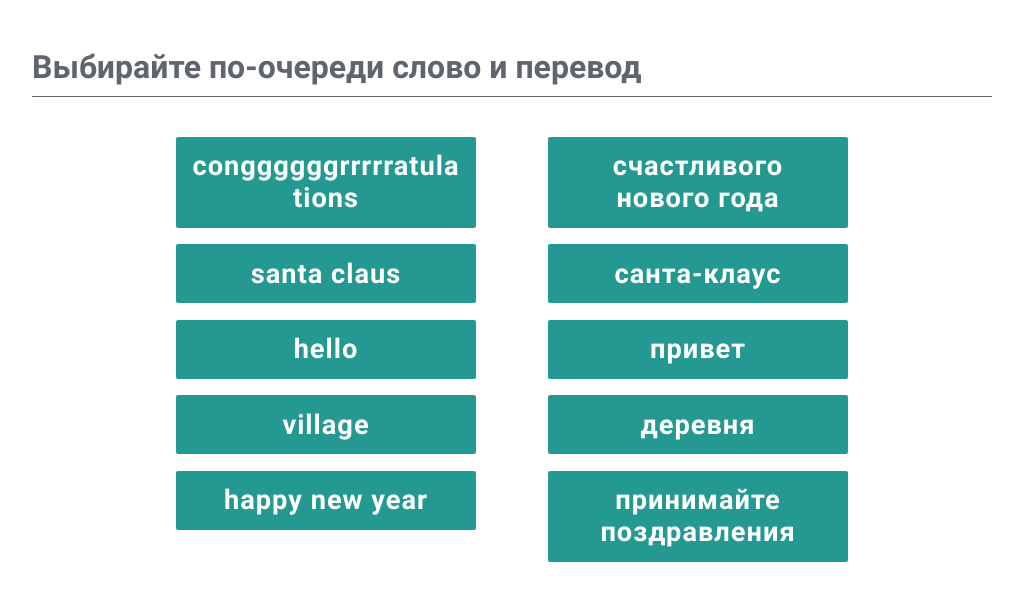
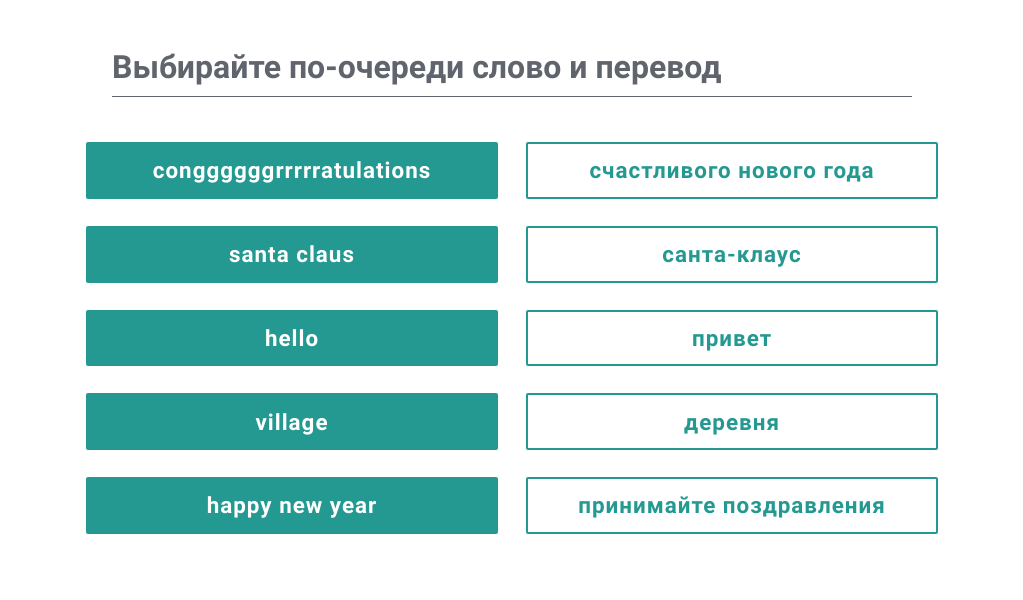
Before and after one commit to AlexOvchinkin/FrontendSecondary, an Angular app: page /training in a window 1280 px wide. Shown: the top 600 px of the page, without its empty margins (128-1151 px from the left). Built offline with nearby package versions, Linux system fonts and the light colour scheme.

Commit message:
bind words -all resolutions

```diff
--- a/src/app/components/bind-words/bind-words.component.css
+++ b/src/app/components/bind-words/bind-words.component.css
@@ -3,6 +3,7 @@
 
 .bind-words_checked {
   background-color: #953163 !important;
+  border-color: #953163 !important;
 }
 
 .hide {
@@ -10,7 +11,7 @@
 }
 
 .bind-words__word-lists {
-  display: flex;
+  display: none;
   margin: 1em 0 0 0;
   font-family: 'Roboto', sans-serif;
   justify-content: space-between;
@@ -38,61 +39,122 @@
   cursor: pointer;
   overflow-wrap: break-word;
   text-align: center;
+  margin: 0.6em 0.3em;
+  width: 6.5em;
+  padding: 0.6em;
+  letter-spacing: 1px;
+  border: 2px solid #249991;
+}
+
+.bind-words__list:nth-child(2) .bind-words__word {
+  color: #249991;
+  background-color: white;
+}
+
+.bind-words__list:nth-child(2) .bind-words__word.bind-words_checked,
+.bind-words__list-merged .bind-words__word-merged.bind-words_checked {
+  color: white !important;
+}
+
+.bind-words__list:nth-child(2) .bind-words__word.btn_wrong,
+.bind-words__list-merged .bind-words__word-merged.btn_wrong {
+  background-color: #953163 !important;
+  border-color: #953163 !important;
+  color: white !important;
+  animation: shake 0.82s cubic-bezier(.36, .07, .19, .97) both;
+}
+
+.bind-words__list-merged {
+  list-style: none;
+  display: flex;
+  flex-direction: column;
+  font-weight: bold;
+  font-size: 1em;
+  padding: 0;
+  margin: 1em 0 0 0;
+  width: 100%;
+}
+
+.bind-words__word-merged {
+  color: white;
+  background-color: #249991;
+  border: 2px solid #249991;
+  border-radius: 2px;
+  cursor: pointer;
+  overflow-wrap: break-word;
+  text-align: center;
   margin: 0.3em;
-  width: 6.5em;
   padding: 0.5em;
-  /*display: flex;
-  align-items: center;
-  justify-content: center;*/
   letter-spacing: 1px;
+  align-self: flex-start;
+  max-width: 12em;
 }
 
 
-@media only screen and (min-width : 350px) {
+.bind-words__word-merged:nth-child(2n) {
+  background-color: white;
+  color: #249991;
+  align-self: flex-end;
+}
 
-  .bind-words__word {
+
+@media only screen and (min-width : 350px) and (orientation: portrait) {
+
+  .bind-words__word-merged {
     font-size: 1.2em;
-    width: 6em;
   }
 }
 
-@media only screen and (min-width : 368px) {
+@media only screen and (min-width : 368px) and (orientation: portrait) {
 
-  .bind-words__word {
+  .bind-words__word-merged {
     font-size: 1.3em;
-    width: 5.8em;
   }
 }
 
-@media only screen and (min-width : 408px) {
+@media only screen and (min-width : 408px) and (orientation: portrait) {
 
-  .bind-words__word {
-    font-size: 1.5em;
-    width: 5.6em;
+  .bind-words__word-merged {
+    font-size: 1.3em;
   }
 }
 
-@media only screen and (min-width : 590px) {
+@media only screen and (min-width : 590px) and (orientation: portrait) {
 
-  .bind-words__word {
+  .bind-words__word-merged {
+    font-size: 1.5em;
+    max-width: 18em;
+  }
+}
+
+@media only screen and (min-width : 660px) and (orientation: landscape) {
+
+  .bind-words__word-merged {
     font-size: 1.6em;
-    width: 8em;
-
+    max-width: 18em;
   }
 }
 
 @media only screen and (min-width : 760px) {
 
-  .bind-words__word {
-    font-size: 1.7em;
-    width: 10em;
+  .bind-words__word-merged {
+    font-size: 1.5em;
+    max-width: 18em;
   }
 }
 
 @media only screen and (min-width : 990px) {
 
-  .bind-words__word-lists {
-    width: 75%;
+  .bind-words__list-merged {
+    display: none;
   }
 
+  .bind-words__word-lists {
+    display: flex;
+  }
+
+  .bind-words__word {
+    font-size: 1.4em;
+    width: 17em;
+  }
 }
--- a/src/app/components/bind-words/bind-words.component.html
+++ b/src/app/components/bind-words/bind-words.component.html
@@ -26,4 +26,16 @@
       </li>
     </ul>
   </div>
+  <ul class="bind-words__list-merged">
+    <li *ngFor="let word of mergedArray"
+        [ngClass]="{
+          'bind-words__word-merged': true,
+          'hide': word.hide,
+          'btn_wrong': word.error,
+          'bind-words_checked': word.marked
+        }"
+        (click)="mergedWordClick(word)">
+      <div> {{word.value}} </div>
+    </li>
+  </ul>
 </section>
--- a/src/app/components/bind-words/bind-words.component.ts
+++ b/src/app/components/bind-words/bind-words.component.ts
@@ -2,7 +2,6 @@
 import { ITrainingWord } from '../../types';
 import { BindWordsService, IWord } from '../../services/bind-words.service';
 import { TrainingService } from '../../services/training.service';
-import { AfterViewChecked } from '@angular/core/src/metadata/lifecycle_hooks';
 
 
 
@@ -12,13 +11,14 @@
   styleUrls: ['./bind-words.component.css'],
   providers: [BindWordsService]
 })
-export class BindWordsComponent implements OnInit, OnChanges, AfterViewChecked {
+export class BindWordsComponent implements OnInit, OnChanges {
 
   @Input() words: ITrainingWord[];
   @Input() randomNumber: number;
 
   foreignWords: IWord[] = [];
   nativeWords: IWord[] = [];
+  mergedArray: IWord[] = [];
 
   wasError: boolean;
 
@@ -33,15 +33,26 @@
   ngOnChanges(changes: SimpleChanges): void {
     this.foreignWords = this.bindWordsService.getForeignWords(this.words);
     this.nativeWords = this.bindWordsService.getNativeWords(this.words);
+    this.mergedArray = this.mergeArrays(this.foreignWords, this.nativeWords);
     this.wasError = false;
   }
 
-  ngAfterViewChecked(): void {
-    /*const elements = document.body.querySelectorAll('.bind-words__word');
 
-    for (let element of <Node[]><any>elements) {
-      this.trainingService.wrap(element);
-    }*/
+  mergeArrays(foreignArray: IWord[], nativeArray: IWord[]): IWord[] {
+    const mergedArray: IWord[] = [];
+
+    for (let i = 0; i < foreignArray.length; i++) {
+      mergedArray.push(foreignArray[i]);
+      mergedArray.push(nativeArray[i]);
+    }
+
+    return mergedArray;
+  }
+
+
+  nativeWordClick(word: IWord): void {
+    this.markWord(this.nativeWords, word);
+    this.check(word);
   }
 
 
@@ -51,9 +62,35 @@
   }
 
 
-  nativeWordClick(word: IWord): void {
-    this.markWord(this.nativeWords, word);
-    this.check(word);
+  mergedWordClick(word: IWord): void {
+    if (this.fromArray(this.foreignWords, word)) {
+      this.foreignWordClick(word);
+    } else {
+      this.nativeWordClick(word);
+    }
+  }
+
+
+  makeArraysEqual(mainArray: IWord[], array: IWord[]): void {
+    mainArray.forEach(item => {
+      const foundWord = array.find(word => {
+        return word.id === item.id && word.value === item.value;
+      });
+
+      if (foundWord) {
+        foundWord.marked = item.marked;
+        foundWord.error = item.error;
+      }
+    });
+  }
+
+
+  fromArray(array: IWord[], word: IWord): boolean {
+    for (let item of array) {
+      if (item.id === word.id && item.value === word.value) return true;
+    }
+
+    return false;
   }
 
 
@@ -108,9 +145,15 @@
       foreignWord.marked = false;
       nativeWord.marked = false;
 
+      this.makeArraysEqual(this.foreignWords, this.mergedArray);
+      this.makeArraysEqual(this.nativeWords, this.mergedArray);
+
       setTimeout(() => {
         foreignWord.error = false;
         nativeWord.error = false;
+
+        this.makeArraysEqual(this.foreignWords, this.mergedArray);
+        this.makeArraysEqual(this.nativeWords, this.mergedArray);
       }, 500);
     }
   }
@@ -126,6 +169,9 @@
 
       foreignWord.marked = false;
       nativeWord.marked = false;
+
+      this.makeArraysEqual(this.foreignWords, this.mergedArray);
+      this.makeArraysEqual(this.nativeWords, this.mergedArray);
     }
   }
 
--- a/src/assets/css/algorithms.css
+++ b/src/assets/css/algorithms.css
@@ -25,13 +25,7 @@
 @media only screen and (min-width : 350px) {
 
   .algorithm__title {
-    margin: 0;
-    text-align: left;
     font-size: 1.2em;
-    border-bottom: 1px solid #60646D;
-    padding-bottom: 0.3em;
-    font-weight: bold;
-    width: 95%;
   }
 }
 
@@ -67,11 +61,11 @@
 @media only screen and (min-width : 990px) {
 
   .algorithm__container {
-    width: 62em;
+    width: 55em;
   }
 
   .algorithm__title {
     font-size: 2em;
-    width: 30em;
+    width: 25em;
   }
 }
--- a/src/assets/css/buttons.css
+++ b/src/assets/css/buttons.css
@@ -16,54 +16,13 @@
   }
 }
 
-/*
-.sound-btn {
-  display: flex;
-  align-items: center;
-  justify-content: space-around;
-  color: white;
-  padding: 0.9em 1.8em;
-  background-color: #EB6361;
-  border-radius: 2px;
-  cursor: pointer;
-  font-size: 1em;
-  font-family: 'Roboto', sans-serif;
+
+.btn_wrong {
+  background-color: #953163 !important;
+  animation: shake 0.82s cubic-bezier(.36, .07, .19, .97) both;
+  border-color: #953163 !important;
 }
 
-
-.sound-btn p {
-  margin: 0;
-  padding: 0;
-  color: white;
-  font-size: 1.5em;
-  display: flex;
-  justify-content: center;
-  align-items: center;
-}
-
-
-.sound-btn img {
-  width: 32px;
-  height: 32px;
-  margin-left: 2em;
-}
-*/
-
-/*
-.pick-btn {
-  padding: 0.5em 1.2em;
-  border: 4px solid #249991;
-  display: flex;
-  align-items: center;
-  justify-content: center;
-  color: white;
-  background-color: #249991;
-  border-radius: 2px;
-  cursor: pointer;
-  overflow-wrap: break-word;
-  letter-spacing: 1px;
-}
-*/
 
 @media only screen and (min-width : 312px) {
 
@@ -93,11 +52,6 @@
     overflow-wrap: break-word;
     letter-spacing: 1px;
     text-align: center;
-  }
-
-  .btn_wrong {
-    background-color: #953163 !important;
-    animation: shake 0.82s cubic-bezier(.36, .07, .19, .97) both;
   }
 
   .sound-btn {
```
